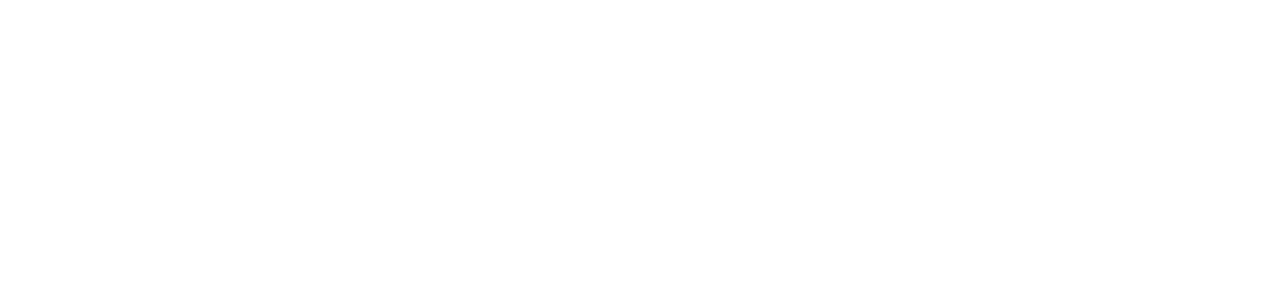
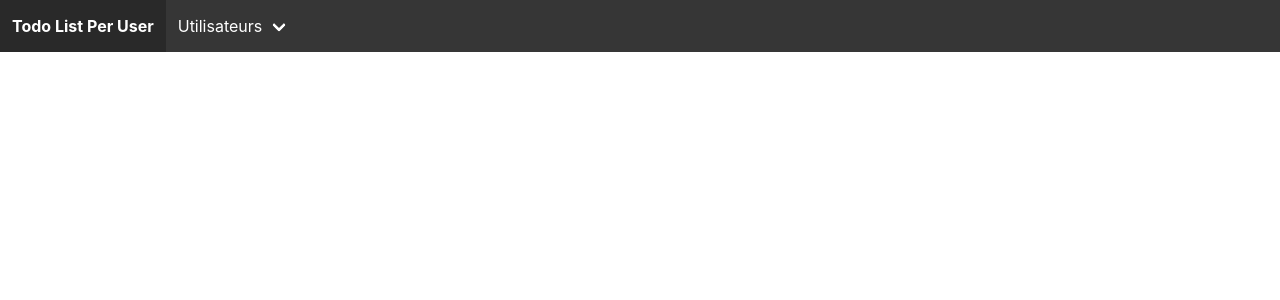
Before and after one commit to DorianBoel/tp_todo_list_per_user, an Angular app: page / in a window 1280 px wide. Shown: the top 300 px of the page. Built offline with nearby package versions, Linux system fonts and the light colour scheme.

Commit message:
add app header

```diff
--- a/angular.json
+++ b/angular.json
@@ -32,7 +32,9 @@
             "styles": [
               "src/styles.scss"
             ],
-            "scripts": []
+            "scripts": [
+              "src/assets/script/bulma.js"
+            ]
           },
           "configurations": {
             "production": {
--- a/src/app/app.component.html
+++ b/src/app/app.component.html
@@ -0,0 +1,2 @@
+<app-header></app-header>
+<router-outlet></router-outlet>
--- a/src/app/app.module.ts
+++ b/src/app/app.module.ts
@@ -3,10 +3,12 @@
 
 import { AppRoutingModule } from './app-routing.module';
 import { AppComponent } from './app.component';
+import { HeaderComponent } from './shared/partials/header/header.component';
 
 @NgModule({
     declarations: [
         AppComponent,
+        HeaderComponent,
     ],
     imports: [
         BrowserModule,
--- /dev/null
+++ b/src/app/shared/partials/header/header.template.html
@@ -0,0 +1,29 @@
+<header class="mb-5">
+    <nav class="navbar is-dark">
+        <div class="navbar-brand">
+            <a routerLink="" class="navbar-item has-text-weight-bold">Todo List Per User</a>
+            <a role="button" class="navbar-burger" aria-label="menu" aria-expanded="false" data-target="appNav">
+                <span aria-hidden="true"></span>
+                <span aria-hidden="true"></span>
+                <span aria-hidden="true"></span>
+            </a>
+        </div>
+        <div id="appNav" class="navbar-menu">
+            <div class="navbar-start">
+                <div class="navbar-item has-dropdown is-hoverable">
+                    <a routerLink="/users" class="navbar-link">
+                        Utilisateurs
+                    </a>
+                    <div class="navbar-dropdown">
+                        <a class="navbar-item">
+                            Liste des utilisateurs
+                        </a>
+                        <a class="navbar-item">
+                            Ajouter un utilisateur
+                        </a>
+                    </div>
+                </div>
+            </div>
+        </div>
+    </nav>
+</header>
--- /dev/null
+++ b/src/assets/script/bulma.js
@@ -0,0 +1,16 @@
+document.addEventListener("DOMContentLoaded", () => {
+    const navbarBurgers = Array.prototype.slice.call(
+        document.querySelectorAll(".navbar-burger"),
+        0
+    );
+
+    navbarBurgers.forEach((el) => {
+        el.addEventListener("click", () => {
+            const target = el.dataset.target;
+            const $target = document.getElementById(target);
+
+            el.classList.toggle("is-active");
+            $target.classList.toggle("is-active");
+        });
+    });
+});
--- a/src/styles.scss
+++ b/src/styles.scss
@@ -1 +1,4 @@
 /* You can add global styles to this file, and also import other style files */
+@import "../node_modules/bulma/sass/utilities/initial-variables.sass";
+$navbar-breakpoint: $tablet;
+@import "../node_modules/bulma/bulma.sass";
```
Also changed, not shown: src/app/shared/partials/header/header.component.ts (added, +7 -0 lines).
